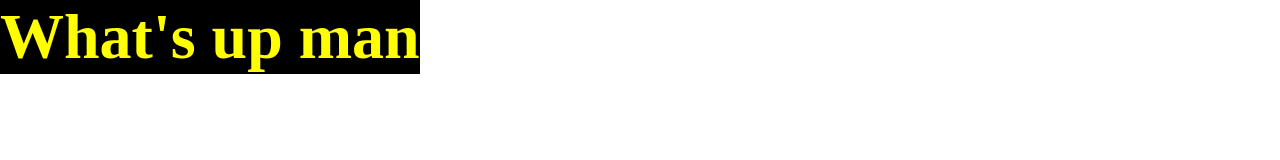
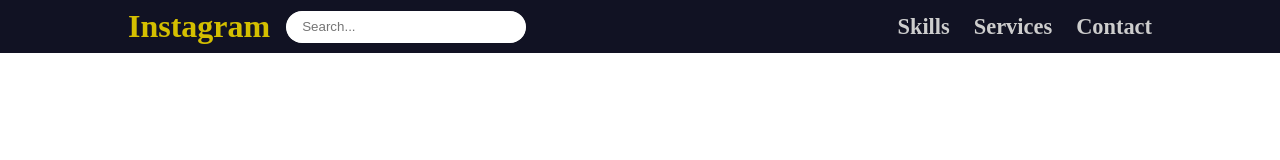
Before and after one commit to khalid-webdev/myLocal, a plain HTML site: page index.html in a window 1280 px wide. Drawn offline with Linux system fonts and the light colour scheme.

Commit message:
adding top navigation menu bar

```diff
--- a/index.html
+++ b/index.html
@@ -1,17 +1,30 @@
 <!DOCTYPE html>
 <html lang="en">
+  <head>
+    <meta charset="UTF-8" />
+    <meta name="viewport" content="width=device-width, initial-scale=1.0" />
+    <title>Document</title>
+    <link rel="stylesheet" href="style.css" />
+    </head>
 
-<head>
-    <meta charset="UTF-8">
-    <meta name="viewport" content="width=device-width, initial-scale=1.0">
-    <title>Document</title>
-    <link rel="stylesheet" href="style.css">
-</head>
+  <body>
+    <div class="conatiner top">
+      <header>
+        <div class="logo">
+          <h1>Instagram</h1>
+          <div class="search">
+            <input type="text" placeholder="Search..." />
+          </div>
+        </div>
 
-<body>
-    <div class="conatiner">
-        <h1>What's up man</h1>
+        <nav>
+          <ul>
+            <li><a href="#">Skills</a></li>
+            <li><a href="#">Services</a></li>
+            <li><a href="#">Contact</a></li>
+          </ul>
+        </nav>
+      </header>
     </div>
-</body>
-
+  </body>
 </html>
--- a/style.css
+++ b/style.css
@@ -1,13 +1,61 @@
 * {
-    margin: 0;
-    padding: 0;
-    box-sizing: border-box;
+  margin: 0;
+  padding: 0;
+  box-sizing: border-box;
 }
-h1 {
-    font-size: 4rem;
-    color: yellow;
-    background: black;
-    display: inline-flex;
-    text-align: center;
-    margin: 0 auto;
+.top {
+  background: rgb(17, 18, 35);
+  color: rgb(212, 191, 0);
 }
+.conatiner {
+  width: 100%;
+  margin: 0 auto;
+  padding: 0.5rem 10%;
+}
+header {
+  display: flex;
+  align-items: center;
+  justify-content: space-between;
+}
+.logo {
+  display: flex;
+  align-items: center;
+  gap: 1rem;
+}
+.logo h1{
+  cursor: pointer;
+}
+.logo .search {
+  width: 240px;
+  background: #cdcdcd;
+  height: 2rem;
+  overflow: hidden;
+  border-radius: 20px;
+  border: 0;
+}
+.logo .search input {
+  width: 100%;
+  height: 100%;
+  border: 0;
+  padding: 0.5rem 1rem;
+  border-radius: 20px;
+}
+nav ul{
+  list-style: none;
+  display: flex;
+  align-items: center;
+  gap: 1rem;
+}
+nav ul li a{
+  text-decoration: none;
+  margin-left: .5rem;
+  color: #cdcdcd;
+  border: 0;
+  outline: 0;
+  font-size: 1.4rem;
+  font-weight: bolder;
+  transition: all .25s linear;
+}
+nav ul li a:hover {
+color: rgb(212, 191, 0);
+}
```
